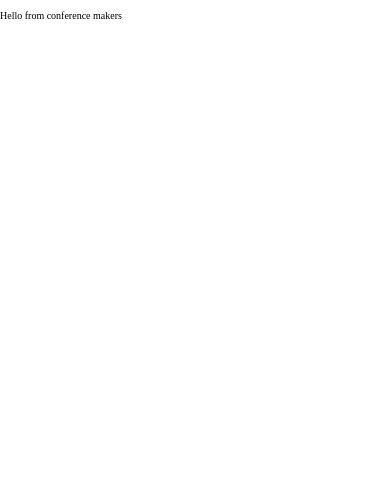
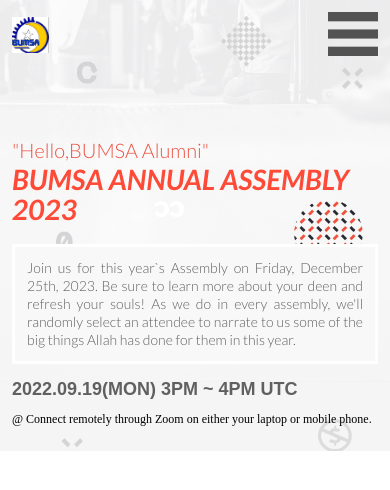
Before and after one commit to ismayito/Capstone-Project-1, a website: page index.html in a window 390 px wide. Drawn offline with Linux system fonts and the light colour scheme; a web font is replaced by a local one.

Commit message:
Add header-section mobile

```diff
--- a/index.html
+++ b/index.html
@@ -5,10 +5,46 @@
     <meta http-equiv="X-UA-Compatible" content="IE=edge" />
     <meta name="viewport" content="width=device-width, initial-scale=1.0" />
     <title>Conference Project</title>
+    <link href="https://fonts.cdnfonts.com/css/cocogoose" rel="stylesheet" />
+    <link rel="preconnect" href="https://fonts.googleapis.com" />
+    <link rel="preconnect" href="https://fonts.gstatic.com" crossorigin />
+    <link
+      href="https://fonts.googleapis.com/css2?family=Lato:ital,wght@0,100;0,300;0,900;1,400;1,700&family=Poppins:wght@100;200;400;700&display=swap"
+      rel="stylesheet"
+    />
     <link rel="stylesheet" href="styles.css" />
   </head>
   <body>
-    <p>Hello from conference makers</p>
+    <div class="container"></div>
+    <header class="header" title="conference-header">
+      <section class="head">
+        <img src="./assets/images/logo.png" alt="logo-img" class="logo" />
+        <nav class="navbar">
+          <img
+            src="./assets/images/hamburg.png"
+            alt="nav-section"
+            class="hamburg-icon"
+          />
+        </nav>
+      </section>
+      <section class="greetings">
+        <p class="welcome">"Hello,BUMSA Alumni"</p>
+        <h1 class="heading">BUMSA ANNUAL ASSEMBLY <br />2023</h1>
+        <article class="welcome-message">
+          Join us for this year`s Assembly on Friday, December 25th, 2023. Be
+          sure to learn more about your deen and refresh your souls! As we do in
+          every assembly, we'll randomly select an attendee to narrate to us
+          some of the big things Allah has done for them in this year.
+        </article>
+        <section class="schedule">
+          <h2 class="time">2022.09.19(MON) 3PM ~ 4PM UTC</h2>
+          <p>
+            @ Connect remotely through Zoom on either your laptop or mobile
+            phone.
+          </p>
+        </section>
+      </section>
+    </header>
     <script src="./js/index.js"></script>
   </body>
 </html>
--- a/styles.css
+++ b/styles.css
@@ -2,8 +2,79 @@
   padding: 0;
   margin: 0;
   box-sizing: border-box;
+  width: 100%;
+  height: auto;
 }
 
 html {
   font-size: 10px;
+  --bg-color: #272a31;
+  --text-color: #ec5242;
+  --bg-color1: #d3d3d3;
+  --font-family: "Lato", sans-serif;
+  --font-Coco: "COCOGOOSE", sans-serif;
 }
+
+.header {
+  background-image: url("./assets/images/header-bg.png");
+  background-repeat: no-repeat;
+  height: auto;
+  background-size: cover;
+  padding: 1.2rem;
+}
+
+.head {
+  display: flex;
+  justify-content: space-between;
+  align-items: center;
+}
+
+.logo {
+  width: 10%;
+  height: auto;
+}
+
+.welcome {
+  color: var(--text-color);
+  font-size: 2rem;
+  margin-bottom: 0;
+  padding-top: 3em;
+  font-weight: 300;
+  font-family: "Lato", sans-serif;
+}
+
+.heading {
+  font-size: 2.8rem;
+  margin-top: 0.2rem;
+  font-family: "Lato", sans-serif;
+  font-weight: 800;
+  font-style: oblique;
+  line-height: 30px;
+  color: rgba(255, 30, 5, 0.8);
+  margin-bottom: 2rem;
+}
+
+.welcome-message {
+  padding: 1.2rem;
+  line-height: 1.8rem;
+  font-size: 1.4rem;
+  height: auto;
+  text-align: justify;
+  background-color: #f8f8f8;
+  font-family: "Lato", sans-serif;
+  color: #606060;
+  border: 3px solid rgb(255, 255, 255);
+  margin: 1.2rem 0;
+}
+
+.time {
+  margin-bottom: 0;
+  font-size: 1.8rem;
+  color: #606060;
+  font-family: "COCOGOOSE", sans-serif;
+  font-weight: 700;
+}
+
+.schedule p {
+  font-size: 1.2rem;
+}
```
Also changed, not shown: assets/images/hamburg.png (added), assets/images/header-bg.png (added), assets/images/logo.png (added).
